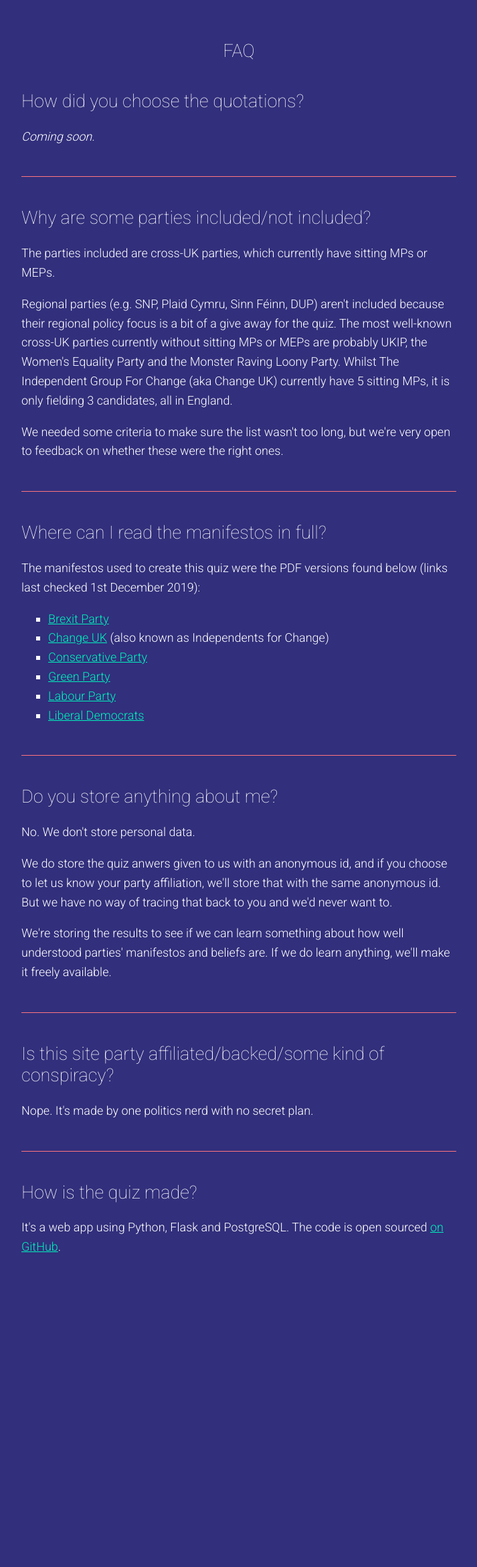
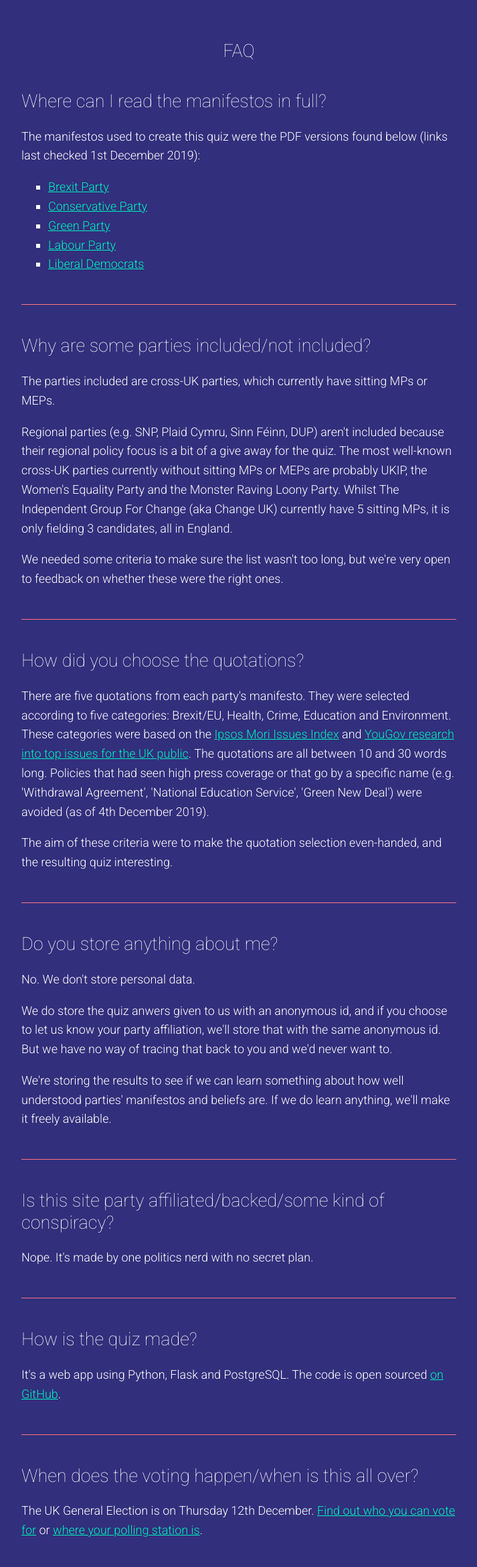
Before and after one commit to JennyBrennan/manifestwho, a Flask app: page /faq in a window 1280 px wide. Shown: the part 50-2389 px from the top of the page at 67% size, without its empty margins (283-996 px from the left). Before the commit the page ends 1919 px from the top, so only its background shows below. Run offline with Flask 2, Linux system fonts and the light colour scheme.

Commit message:
Add quotation selection and voting info to FAQ

```diff
--- a/templates/faq.html
+++ b/templates/faq.html
@@ -2,24 +2,24 @@
 {% block body %}
   <article>
     <h1>FAQ</h1>
-    <h2>How did you choose the quotations?</h2>
-    <p><i>Coming soon.</i></p>
+    <h2>Where can I read the manifestos in full?</h2>
+    <p>The manifestos used to create this quiz were the PDF versions found below (links last checked 1st December 2019):</p>
+    <ul>
+      <li><a href="https://www.thebrexitparty.org/wp-content/uploads/2019/11/Contract-With-The-People.pdf">Brexit Party</a></li>
+      <li><a href="https://assets-global.website-files.com/5da42e2cae7ebd3f8bde353c/5dda924905da587992a064ba_Conservative%202019%20Manifesto.pdf">Conservative Party</a></li>
+      <li><a href="https://www.greenparty.org.uk/assets/files/Elections/Green%20Party%20Manifesto%202019.pdf">Green Party</a></li>
+      <li><a href="https://labour.org.uk/wp-content/uploads/2019/11/Real-Change-Labour-Manifesto-2019.pdf">Labour Party</a></li>
+      <li><a href="https://d3n8a8pro7vhmx.cloudfront.net/libdems/pages/57307/attachments/original/1574876236/Stop_Brexit_and_Build_a_Brighter_Future.pdf?1574876236">Liberal Democrats</a></li>
+    </ul>
     <hr>
     <h2>Why are some parties included/not included?</h2>
     <p>The parties included are cross-UK parties, which currently have sitting MPs or MEPs.</p>
     <p>Regional parties (e.g. SNP, Plaid Cymru, Sinn Féinn, DUP) aren't included because their regional policy focus is a bit of a give away for the quiz. The most well-known cross-UK parties currently without sitting MPs or MEPs are probably UKIP, the Women's Equality Party and the Monster Raving Loony Party. Whilst The Independent Group For Change (aka Change UK) currently have 5 sitting MPs, it is only fielding 3 candidates, all in England.</p>
     <p>We needed some criteria to make sure the list wasn't too long, but we're very open to feedback on whether these were the right ones.</p>
     <hr>
-    <h2>Where can I read the manifestos in full?</h2>
-    <p>The manifestos used to create this quiz were the PDF versions found below (links last checked 1st December 2019):</p>
-    <ul>
-      <li><a href="https://www.thebrexitparty.org/wp-content/uploads/2019/11/Contract-With-The-People.pdf">Brexit Party</a></li>
-      <li><a href="https://voteforchange.uk/wp-content/uploads/2019/11/2020-Vision-The-Independent-for-Change.pdf">Change UK</a> (also known as Independents for Change)</li>
-      <li><a href="https://assets-global.website-files.com/5da42e2cae7ebd3f8bde353c/5dda924905da587992a064ba_Conservative%202019%20Manifesto.pdf">Conservative Party</a></li>
-      <li><a href="https://www.greenparty.org.uk/assets/files/Elections/Green%20Party%20Manifesto%202019.pdf">Green Party</a></li>
-      <li><a href="https://labour.org.uk/wp-content/uploads/2019/11/Real-Change-Labour-Manifesto-2019.pdf">Labour Party</a></li>
-      <li><a href="https://d3n8a8pro7vhmx.cloudfront.net/libdems/pages/57307/attachments/original/1574876236/Stop_Brexit_and_Build_a_Brighter_Future.pdf?1574876236">Liberal Democrats</a></li>
-    </ul>
+    <h2>How did you choose the quotations?</h2>
+    <p>There are five quotations from each party's manifesto. They were selected according to five categories: Brexit/EU, Health, Crime, Education and Environment. These categories were based on the <a href="https://www.ipsos.com/ipsos-mori/en-uk/ipsos-mori-issues-index-september-2019-lack-faith-politics-reaches-new-high">Ipsos Mori Issues Index</a> and <a href="https://yougov.co.uk/topics/politics/articles-reports/2019/11/07/which-issues-will-decide-general-election">YouGov research into top issues for the UK public</a>. The quotations are all between 10 and 30 words long. Policies that had seen high press coverage or that go by a specific name (e.g. 'Withdrawal Agreement', 'National Education Service', 'Green New Deal') were avoided (as of 4th December 2019).</p>
+    <p>The aim of these criteria were to make the quotation selection even-handed, and the resulting quiz interesting.</p>
     <hr>
     <h2>Do you store anything about me?</h2>
     <p>No. We don't store personal data.</p>
@@ -31,5 +31,8 @@
     <hr>
     <h2>How is the quiz made?</h2>
     <p>It's a web app using Python, Flask and PostgreSQL. The code is open sourced <a href="https://github.com/JennyBrennan/manifestwho">on GitHub</a>.</p>
+    <hr>
+    <h2>When does the voting happen/when is this all over?</h2>
+    <p>The UK General Election is on Thursday 12th December. <a href="https://whocanivotefor.co.uk/">Find out who you can vote for</a> or <a href="https://wheredoivote.co.uk/">where your polling station is</a>.</p>
   </article>
 {% endblock %}
```
